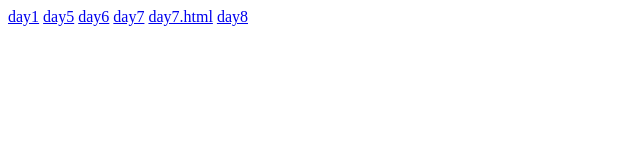
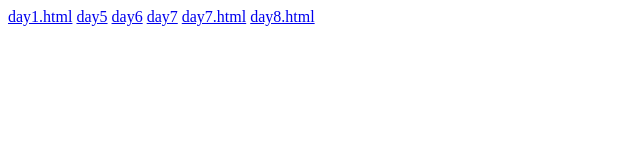
Before and after one commit to chittetivenky/html.daytask, a plain HTML site: page index.html in a window 1280 px wide. Shown: the whole page, without its empty margins (0-640 px from the left). Drawn offline with Linux system fonts and the light colour scheme.

Commit message:
Update index.html

```diff
--- a/index.html
+++ b/index.html
@@ -6,12 +6,12 @@
     <title>Document</title>
 </head>
 <body>
-     <a href="day1/day1.html">day1</a>
+     <a href="day1/day1.html">day1.html</a>
     <a href="day5/day5.html">day5</a>
     <a href="day6/day6.html">day6</a>
     <a href="day7/day7.html">day7</a>
     <a href="day7/day7.html">day7.html</a>
-     <a href="day8/day8.html">day8</a>
+     <a href="day8/day8.html">day8.html</a>
 
 </body>
 </html>
```
